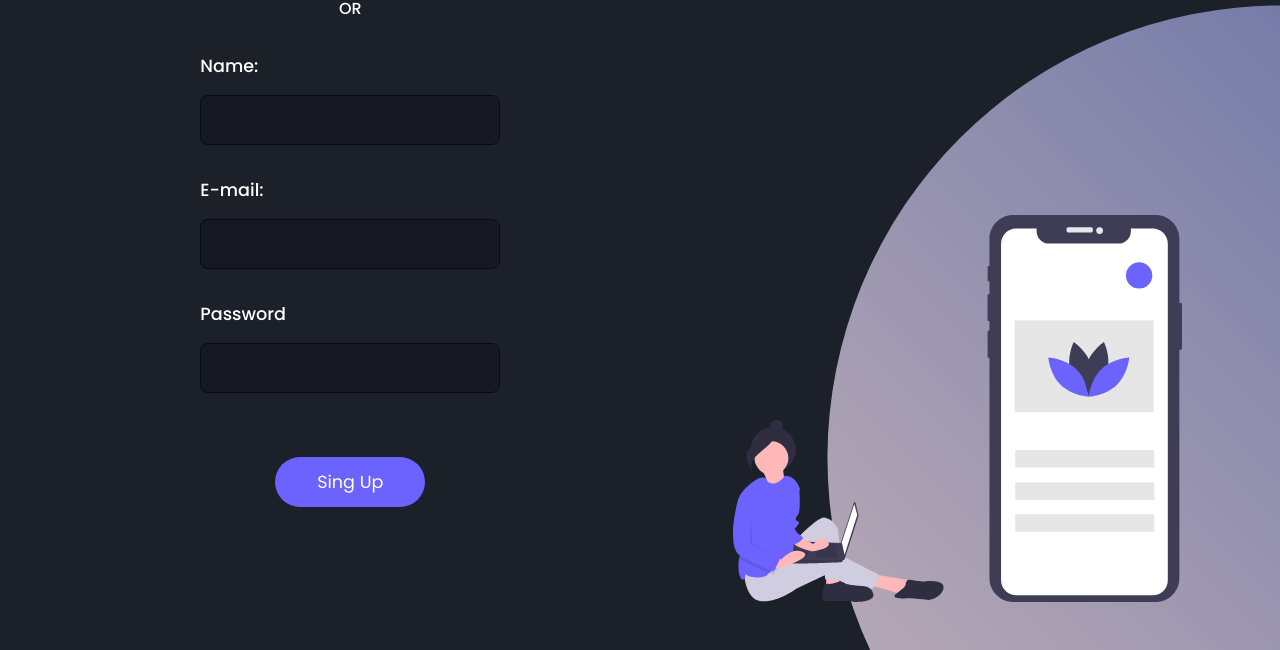
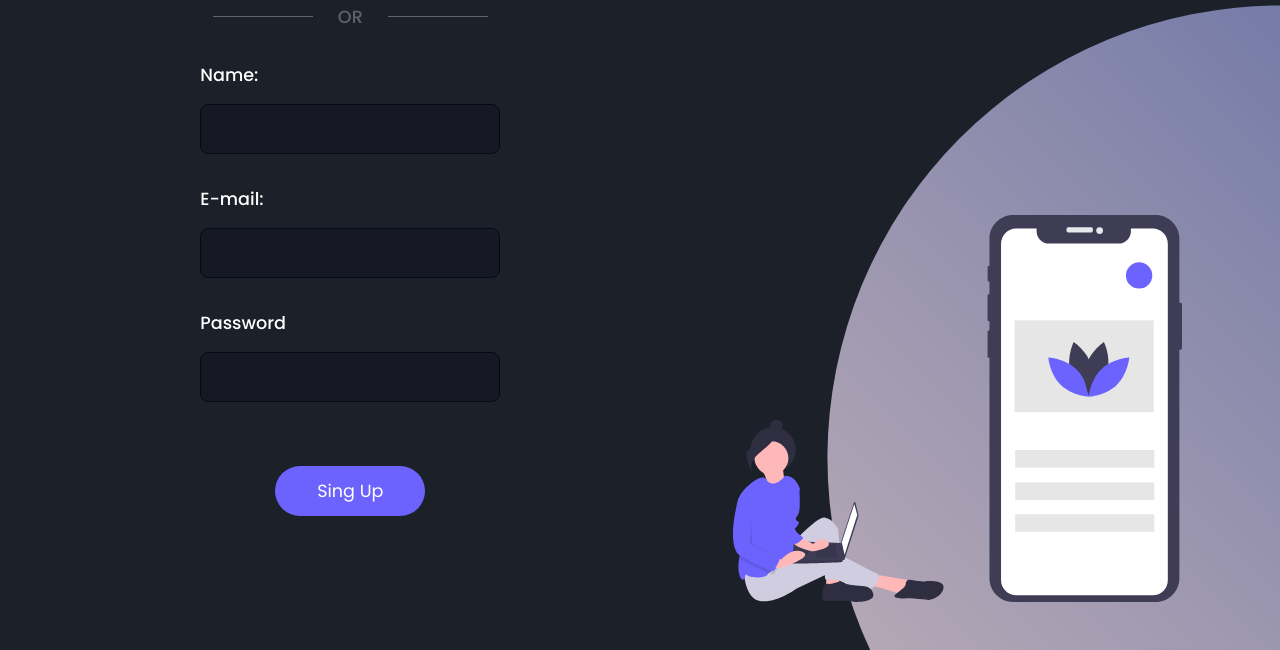
Before and after one commit to moreiraxs/SingUpForm, a plain HTML site: page index.html in a window 1280 px wide. Shown: the part 310-960 px from the top of the page. Drawn offline with Linux system fonts and the light colour scheme.

Commit message:
updating project

```diff
--- a/style.css
+++ b/style.css
@@ -1,23 +1,20 @@
 @import url('https://fonts.googleapis.com/css2?family=Poppins:wght@100;200;300;400;500;600&display=swap');
 
-*{
+* {
   margin: 0;
   padding: 0;
   border: 0;
   box-sizing: border-box;
-  font-family: "Poppins", sans-serif;
-
+  font-family: 'Poppins', sans-serif;
 }
-body{
-  background: #1B2029;
+body {
+  background: #1b2029;
   color: white;
   font-weight: 500;
   display: flex;
   min-height: 100vh;
-
-
 }
-main{
+main {
   width: 90vh;
   height: 120vh;
   display: flex;
@@ -25,60 +22,81 @@ main{
   align-items: center;
   justify-content: center;
   margin-left: 5rem;
-
 }
-main h1{
-  color: #8880FE;
+main h1 {
+  color: #8880fe;
   font-size: 3rem;
   margin-bottom: 3rem;
-
 }
-main .social-media{
-  display:flex;
+main .social-media {
+  display: flex;
   align-content: center;
 }
-main .social-media a{
+main .social-media a {
   text-decoration: none;
 }
-main .social-media img{
+main .social-media img {
   width: 36px;
   margin-left: 3rem;
-
 }
-main .social-media a:first-child img{
+main .social-media a:first-child img {
   margin-left: 0;
 }
-main form{
+
+main .alternative{
+  margin-top: 1rem;
+}
+
+main .alternative span{
+  font-size: 1.1rem;
+  font-weight: 400px;
+  color: rgba(255, 255, 255, 0.3);
+  position:relative;
+}
+
+main .alternative span::before, main .alternative span::after{
+  position:absolute;
+  content:"";
+  height: 1px;
+  width:100px;
+  bottom: 50%;
+  right:50px;
+  background:rgba(255, 255, 255, 0.3);
+}
+
+main .alternative span::after{
+  left: 50px
+}
+
+main form {
   display: flex;
   flex-direction: column;
   align-items: center;
 }
-main form label{
+main form label {
   display: flex;
   flex-direction: column;
-
 }
-main form span{
+main form span {
   font-size: 1.1rem;
   margin-top: 2rem;
 }
 
-main form input{
+main form input {
   background: #161923;
   width: 300px;
   height: 50px;
   padding: 0 0.5rem;
   margin-top: 1rem;
   outline: none;
-  color: rgba(166,166,166);
-  font-size:1rem;
-  border: 1px solid #040B18;
+  color: rgba(166, 166, 166);
+  font-size: 1rem;
+  border: 1px solid #040b18;
   border-radius: 8px;
-
 }
 
-main form input[type="submit"]{
-  cursor:pointer;
+main form input[type='submit'] {
+  cursor: pointer;
   width: 50%;
   margin-top: 4rem;
   border: none;
@@ -86,32 +104,30 @@ main form input[type="submit"]{
   background: #6c63ff;
   color: white;
   font-size: 1.1rem;
-  transition: all .3s ease-in-out;
+  transition: all 0.3s ease-in-out;
 }
 
-main form input[type="submit"]:hover{
+main form input[type='submit']:hover {
   background: #5952d4;
 }
 
-section.images{
+section.images {
   display: flex;
   align-items: flex-end;
   padding: 3rem;
   margin-left: 4rem;
-
-
 }
-section.images img{
+section.images img {
   width: 90%;
 }
 
-section.images .circle{
+section.images .circle {
   position: absolute;
   height: 120%;
   width: 100%;
   top: 0;
   left: 0;
-  background: linear-gradient(45deg, #E8CBC0, #636FA4);
+  background: linear-gradient(45deg, #e8cbc0, #636fa4);
   clip-path: circle(40% at right 80%);
   z-index: -1;
 }
```
Also changed, not shown: 1 other file.
